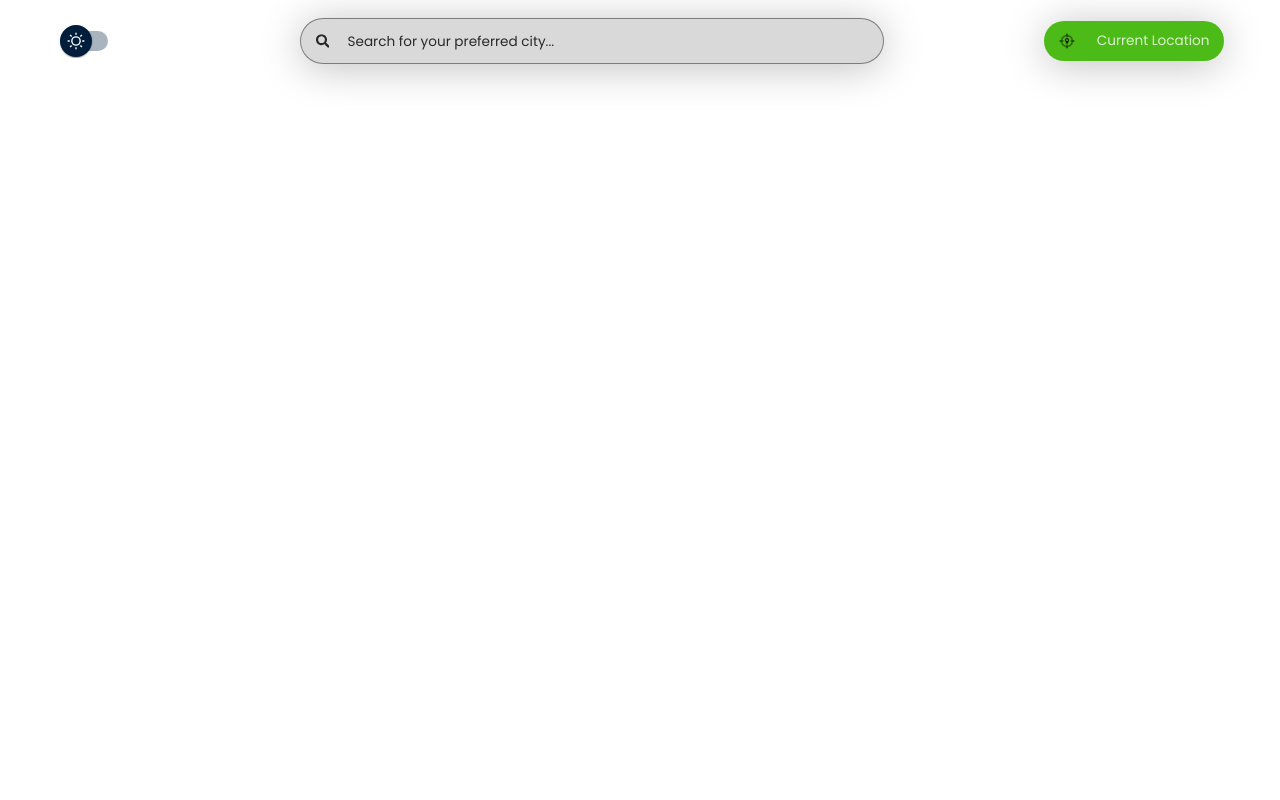
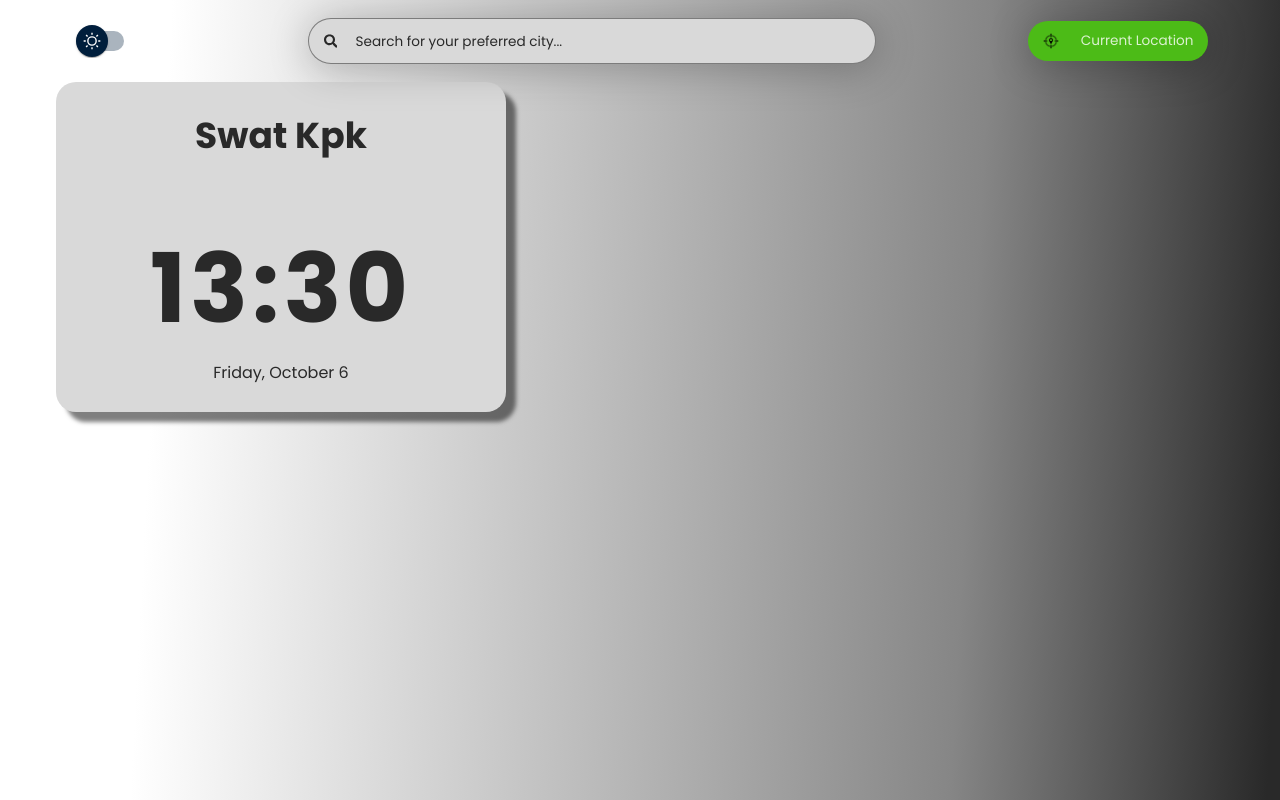
Before and after one commit to KashifKhn/Weather_App_React, a React (Vite) app: page / in a window 1280 px wide. Built offline with nearby package versions, Linux system fonts and the light colour scheme.

Commit message:
adding time and date components

```diff
--- a/src/App.jsx
+++ b/src/App.jsx
@@ -1,8 +1,9 @@
 import React, { useState } from 'react'
 import Header from './components/Header'
+import TimeDate from './components/TimeDate';
 
 const App = () => {
-  const [darkMode, setDarkMode] = useState( JSON.parse(localStorage.getItem('darkMode'))||false);
+  const [darkMode, setDarkMode] = useState(JSON.parse(localStorage.getItem('darkMode')) || false);
 
   const handleDarkMode = () => {
     setDarkMode(oldDarkMode => !oldDarkMode);
@@ -11,10 +12,16 @@ const App = () => {
   console.log(darkMode);
   return (
     <div className={darkMode ? "App dark-mode" : "App"}>
-      <Header
-        darkMode={darkMode}
-        handleDarkMode={handleDarkMode}
-      />
+      <div className="container app-container">
+
+        <Header
+          darkMode={darkMode}
+          handleDarkMode={handleDarkMode}
+        />
+        <TimeDate
+          darkMode={darkMode}
+        />
+      </div>
     </div>
   )
 }
--- a/src/components/Header.jsx
+++ b/src/components/Header.jsx
@@ -10,6 +10,23 @@ const Header = (props) => {
     const {darkMode, handleDarkMode} = props;
 
     console.log(typeof(props.darkMode))
+
+    const currentLocation = {
+        latitude: 0,
+        longitude: 0
+    }
+
+    function handleGetCurrentLocation() {
+        if (navigator.geolocation) {
+            navigator.geolocation.getCurrentPosition((position) => {
+                currentLocation.latitude = position.coords.latitude;
+                currentLocation.longitude = position.coords.longitude;
+                console.log(currentLocation)
+            })
+        } else {
+            console.log('Geolocation is not supported by this browser.')
+        }
+    }
 
     const MaterialUISwitch = styled(Switch)(({ theme }) => ({
         width: 62,
@@ -59,7 +76,7 @@ const Header = (props) => {
     }));
 
     const iconStyle = {
-        color: '#292929',
+        color: darkMode ? '#ffffff99' : '#292929',
         fontSize: '.85rem',
     }
     return (
@@ -75,7 +92,7 @@ const Header = (props) => {
                     <input className={darkMode ? 'search-input dark-mode' : 'search-input'} type='search' placeholder='Search for your preferred city...' />
                     <FaSearch className='search-icon' style={iconStyle} />
                 </div>
-                <button className='current-location'><img src={currentLocationIcon}/> Current Location</button>
+                <button onClick={handleGetCurrentLocation} className='current-location'><img src={currentLocationIcon}/> Current Location</button>
             </nav>
         </header>
     )
--- /dev/null
+++ b/src/components/TimeDate.jsx
@@ -0,0 +1,41 @@
+import React, { useEffect, useState } from 'react'
+
+const TimeDate = (props) => {
+    const [currentDateTime, setCurrentDateTime] = useState(new Date());
+
+    useEffect(() => {
+      const updateDateTime = () => {
+        setCurrentDateTime(new Date());
+      };
+
+      const intervalId = setInterval(updateDateTime, 1000);
+
+      return () => {
+        clearInterval(intervalId);
+      };
+    }, []);
+
+    const formattedDate = currentDateTime.toLocaleDateString(undefined, {
+      weekday: 'long',
+      day: 'numeric',
+      month: 'long',
+    });
+
+    const formattedTime = currentDateTime.toLocaleTimeString(undefined, {
+      hour: '2-digit',
+      minute: '2-digit',
+      hour12: false,
+    });
+
+    return (
+        <div className={props.darkMode ? 'time-container dark-mode' : 'time-container'}>
+            <h2 className="location">Swat Kpk</h2>
+            <div className="date-time">
+                <h2 className='time'>{formattedTime}</h2>
+                <p className='date'>{formattedDate}</p>
+            </div>
+        </div>
+    )
+}
+
+export default TimeDate
--- a/src/index.css
+++ b/src/index.css
@@ -79,11 +79,17 @@ select {
 
 :root {
     /* for light */
-    --clr-text-primary: #292929;
+    --clr-text-light: #292929;
+    --clr-light-bg: #D9D9D9;
 
     /* for Dark */
-    --bg-dark: #444;
-    --clr-txt-dark: #ffffff99;
+    --clr-dark-bg: #444;
+    --clr-txt-dark: #ffffff;
+
+
+    /* shadow */
+
+    --shadow: 10px 10px 4px 0px rgba(0, 0, 0, 0.50);
 }
 
 .visually-hidden {
@@ -105,8 +111,22 @@ body {
     font-family: 'Poppins', sans-serif !important;
 }
 
+.container {
+    max-width: 1200px;
+    width: 100%;
+    margin: 0 auto;
+    padding: 0 1rem;
+}
+
+.app-container {
+    display: flex;
+    flex-direction: column;
+    gap: 1rem;
+}
+
 .App {
-    background: linear-gradient(113deg, #FFF 0.28%, rgba(70, 97, 115, 0.00) 178.65%);
+    background: rgb(255,255,255);
+    background: linear-gradient(93deg, rgba(255,255,255,1) 13%, rgba(134,134,134,1) 75%, rgba(41,41,41,1) 99%);
     min-height: 100vh;
     width: 100%;
     overflow: hidden;
@@ -114,9 +134,8 @@ body {
 }
 
 .App.dark-mode {
-     /* border: 2px solid red; */
-     /* background: linear-gradient(left to right #000 #444); */
-     background: linear-gradient(90deg, #444 100%, #000 100%);
+    background: rgb(68, 68, 68);
+    background: linear-gradient(110deg, rgba(68, 68, 68, 0.97) 31%, rgba(55, 54, 54, 1) 57%);
 }
 
 .header {
@@ -149,7 +168,7 @@ body {
     border-radius: 2.5rem;
     font-size: 1rem;
     font-weight: 400;
-    color: var(--clr-text-primary);
+    color: var( --clr-text-light);
     outline: none;
     box-shadow: 0px 4px 40px 0px rgba(0, 0, 0, 0.25);
     text-indent: 2rem;
@@ -157,7 +176,7 @@ body {
 
 .search-input::placeholder {
     font-size: .85rem;
-    color: var(--clr-text-primary)
+    color: var( --clr-text-light)
 }
 
 .search-input.dark-mode {
@@ -167,7 +186,7 @@ body {
 }
 
 .search-input.dark-mode::placeholder {
-    color: var(--clr-txt-dark);
+    color: #ffffff99;
 }
 
 .search-icon {
@@ -201,8 +220,45 @@ body {
 }
 
 .current-location:active {
-    /* make a 3d effect */
-    transform: translateY(2px);
-    box-shadow: 0px 2px 20px 0px rgba(0, 0, 0, 0.25);
+    box-shadow: inset 0px 2px 2px 1px #2c7a08f5;
+}
 
+.time-container {
+    max-width: 450px;
+    width: 100%;
+    height: 330px;
+    background: var(--clr-light-bg);
+    border-radius: 20px;
+    box-shadow: var(--shadow);
+    display: flex;
+    flex-direction: column;
+    align-items: center;
+    justify-content: space-around;
+    color: var(--clr-text-light);
+    text-align: center;
 }
+
+.time-container.dark-mode {
+    background: var(--clr-dark-bg);
+    color: var(--clr-txt-dark);
+}
+
+.time-container .location {
+    font-size: 2.25rem;
+    font-weight: 700;
+}
+
+.time-container .date-time {
+    display: flex;
+    flex-direction: column;
+    align-items: center;
+    justify-content: center;
+    gap: -1rem;
+}
+
+.time-container .time {
+    font-size: 6rem;
+    font-weight: 700;
+    letter-spacing: .25rem;
+    word-spacing: .25rem;
+}
```
